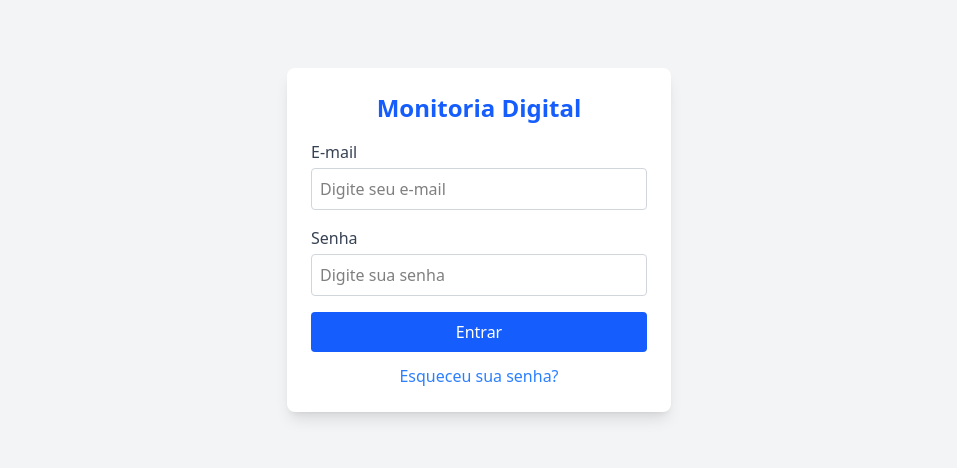
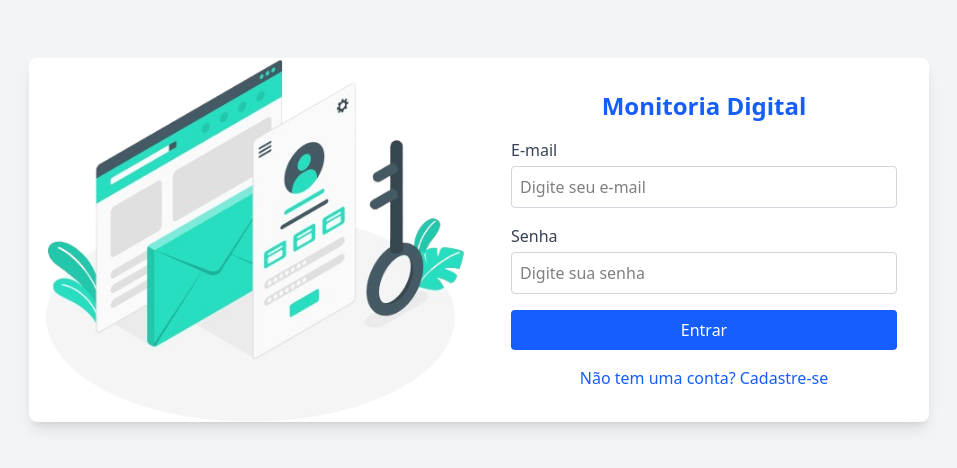
Before and after one commit to alvaromsp87/MonitoriaDigital, a Next.js app: page /login in a window 1280 px wide. Shown: the part 160-628 px from the top of the page, without its empty margins (161-1118 px from the left). Built offline with nearby package versions, Linux system fonts and the light colour scheme.

Commit message:
"Ajustes em login inicial"

```diff
--- a/app/login/page.tsx
+++ b/app/login/page.tsx
@@ -1,88 +1,107 @@
-"use client"; // Indica que este é um componente cliente (React)
+"use client"; // Indica que este é um componente cliente (React), necessário para uso de hooks no Next.js
 
-import { useState } from "react"; // Importa o hook useState para gerenciar os estados locais
-import { useRouter } from "next/navigation"; // Importa o hook useRouter do Next.js para redirecionamento de navegação
-import Link from "next/link"; // Importa o Link para navegação entre páginas do Next.js
+import { useState } from "react"; // Importa o hook useState para gerenciar estados locais
+import { useRouter } from "next/navigation"; // Importa o useRouter para navegação dentro do Next.js
+import { motion } from "framer-motion"; // Importa motion para animações
+import Image from "next/image"; // Importa o componente Image do Next.js para otimização de imagens
 
 export default function Login() {
-  // Estado para armazenar o e-mail e a senha do usuário
-  const [email, setEmail] = useState("");
-  const [password, setPassword] = useState("");
+  // Estados para armazenar dados do usuário e alternar entre login e cadastro
+  const [email, setEmail] = useState(""); // Estado para armazenar o e-mail do usuário
+  const [password, setPassword] = useState(""); // Estado para armazenar a senha do usuário
+  const [isSignUp, setIsSignUp] = useState(false); // Estado para alternar entre login e cadastro
 
-  // Hook de navegação do Next.js
-  const router = useRouter();
+  const router = useRouter(); // Instância do roteador para redirecionamento de páginas
 
-  // Função que será chamada ao submeter o formulário
-  const handleSubmit = (e: React.FormEvent) => {
-    e.preventDefault(); // Impede o comportamento padrão de envio do formulário (recarregar a página)
-    console.log("Login:", { email, password }); // Loga o e-mail e a senha no console (para fins de depuração)
+  // Função que será executada quando o formulário for enviado
+  const handleSubmit = (e) => {
+    e.preventDefault(); // Evita o comportamento padrão do formulário de recarregar a página
 
-    // Simulação de verificação de tipo de usuário (admin, user, monitor)
-    const isAdmin = email === "admin@exemplo.com" && password === "123456"; // Verifica se é um admin
-    const isUser = email === "user@exemplo.com" && password === "123456";   // Verifica se é um usuário comum
+    // Simulação de autenticação com base em e-mail e senha fixos
+    const isAdmin = email === "admin@exemplo.com" && password === "123456"; // Verifica se o usuário é admin
+    const isUser = email === "user@exemplo.com" && password === "123456"; // Verifica se é um usuário comum
     const isMonitor = email === "monitor@exemplo.com" && password === "123456"; // Verifica se é um monitor
 
-    if (isAdmin) {
-      // Se o usuário for admin, redireciona para o dashboard do admin
-      router.push("/admin/dashboard");
-    } else if (isUser) {
-      // Se o usuário for comum, redireciona para o dashboard do usuário
-      router.push("/User/dashboard");
-    } else if (isMonitor) {
-      // Se for monitor, redireciona para o dashboard do monitor
-      router.push("/monitor/dashboard");
-    } else {
-      // Caso o e-mail e a senha não correspondam a nenhum usuário válido, exibe uma mensagem de erro
-      alert("E-mail ou senha inválidos!");
-    }
+    // Redireciona o usuário para a página correspondente ao seu tipo de conta
+    if (isAdmin) router.push("/admin/dashboard");
+    else if (isUser) router.push("/User/dashboard");
+    else if (isMonitor) router.push("/monitor/dashboard");
+    else alert("E-mail ou senha inválidos!"); // Exibe um alerta caso as credenciais estejam erradas
   };
 
   return (
     <div className="flex items-center justify-center min-h-screen bg-gray-100">
-      <div className="bg-white p-6 rounded-lg shadow-lg w-96">
+      {/* Container principal que contém a imagem e o formulário */}
+      <div className="flex bg-white shadow-lg rounded-lg overflow-hidden w-[900px]">
+
+        {/* Seção da imagem - Visível apenas em telas médias para cima (md:block) */}
+        <div className="hidden md:block w-1/2 relative">
+          <Image
+            src="/image/login.png" // Caminho da imagem dentro da pasta public
+            alt="Imagem de login" // Texto alternativo para acessibilidade
+            layout="fill" // Faz a imagem ocupar todo o espaço disponível do contêiner
+            objectFit="cover" // Ajusta a imagem para cobrir toda a área disponível sem distorção
+          />
+        </div>
+
+        {/* Seção do formulário - Responsiva (ocupa 100% em telas pequenas e 50% em maiores) */}
+        <motion.div
+          className="w-full md:w-1/2 p-8 flex flex-col justify-center"
+          initial={{ opacity: 0, x: isSignUp ? 100 : -100 }} // Define o estado inicial da animação (deslocado para o lado)
+          animate={{ opacity: 1, x: 0 }} // Define a animação ao montar o componente (traz para posição normal)
+          transition={{ duration: 0.5 }} // Tempo de duração da animação
+        >
+          {/* Título da seção, mudando conforme o estado de login/cadastro */}
           <h3 className="text-center text-blue-600 text-2xl font-semibold mb-4">
-          Monitoria Digital
+            {isSignUp ? "Cadastro" : "Monitoria Digital"}
           </h3>
+
+          {/* Formulário de login/cadastro */}
           <form onSubmit={handleSubmit}>
+            {/* Campo de entrada do e-mail */}
             <div className="mb-4">
               <label htmlFor="email" className="block text-gray-700 font-medium">E-mail</label>
               <input
                 type="email"
                 id="email"
-              value={email}
-              onChange={(e) => setEmail(e.target.value)}
+                value={email} // Controlado pelo estado email
+                onChange={(e) => setEmail(e.target.value)} // Atualiza o estado ao digitar
                 placeholder="Digite seu e-mail"
                 className="w-full p-2 border border-gray-300 rounded mt-1 focus:ring-2 focus:ring-blue-400 focus:outline-none"
-              required
+                required // Campo obrigatório
               />
             </div>
 
+            {/* Campo de entrada da senha */}
             <div className="mb-4">
               <label htmlFor="password" className="block text-gray-700 font-medium">Senha</label>
               <input
                 type="password"
                 id="password"
-              value={password}
-              onChange={(e) => setPassword(e.target.value)}
+                value={password} // Controlado pelo estado password
+                onChange={(e) => setPassword(e.target.value)} // Atualiza o estado ao digitar
                 placeholder="Digite sua senha"
                 className="w-full p-2 border border-gray-300 rounded mt-1 focus:ring-2 focus:ring-blue-400 focus:outline-none"
-              required
+                required // Campo obrigatório
               />
             </div>
 
+            {/* Botão de envio do formulário */}
             <button
               type="submit"
               className="w-full bg-blue-600 text-white py-2 rounded hover:bg-blue-700 transition duration-300"
             >
-            Entrar
+              {isSignUp ? "Cadastrar" : "Entrar"} {/* Alterna entre Entrar e Cadastrar */}
             </button>
+          </form>
 
-          <div className="mt-3 text-center">
-            <Link href="/recuperar-senha" className="text-blue-500 hover:underline">
-              Esqueceu sua senha?
-            </Link>
+          {/* Botão para alternar entre login e cadastro */}
+          <div className="mt-4 text-center">
+            <button onClick={() => setIsSignUp(!isSignUp)} className="text-blue-600 hover:underline">
+              {isSignUp ? "Já tem uma conta? Entrar" : "Não tem uma conta? Cadastre-se"}
+            </button>
           </div>
-        </form>
+        </motion.div>
       </div>
     </div>
   );
--- a/app/page.tsx
+++ b/app/page.tsx
@@ -1,12 +1,13 @@
-import Link from "next/link"; // Importa o Link do Next.js
+
+// pages/index.jsx (Página inicial)
+import Link from "next/link";
 
 export default function Home() {
   return (
-    <main className="flex min-h-screen flex-col items-center justify-center bg-gray-100 text-gray-900">
+    <main className="flex min-h-screen items-center justify-center bg-gray-100 text-gray-900">
+      <div className="text-center">
         <h1 className="text-4xl font-bold">Bem-vindo ao Monitoria Digital</h1>
         <p className="mt-4 text-lg">Seu app de monitoria escolar com suporte interativo.</p>
-
-      {/* Botão de redirecionamento para a página de login */}
         <div className="mt-8">
           <Link href="/login">
             <button className="bg-blue-600 text-white px-6 py-3 rounded-lg hover:bg-blue-700 transition">
@@ -14,6 +15,7 @@ export default function Home() {
             </button>
           </Link>
         </div>
+      </div>
     </main>
   );
 }
--- /dev/null
+++ b/components/AuthForm.tsx
@@ -0,0 +1,19 @@
+// components/AuthForm.tsx
+interface AuthFormProps {
+    isSignUp: boolean;
+  }
+
+  export default function AuthForm({ isSignUp }: AuthFormProps) {
+    return (
+      <form className="space-y-4">
+        {isSignUp && (
+          <input type="text" placeholder="Nome" className="w-full px-4 py-2 border rounded-md" />
+        )}
+        <input type="email" placeholder="Email" className="w-full px-4 py-2 border rounded-md" />
+        <input type="password" placeholder="Senha" className="w-full px-4 py-2 border rounded-md" />
+        <button className="w-full bg-blue-600 text-white py-2 rounded-md hover:bg-blue-700 transition">
+          {isSignUp ? "Cadastrar" : "Entrar"}
+        </button>
+      </form>
+    );
+  }
--- a/package.json
+++ b/package.json
@@ -11,7 +11,8 @@
   "dependencies": {
     "@tailwindcss/vite": "^4.0.10",
     "chart.js": "^4.4.8",
-    "next": "15.2.1",
+    "framer-motion": "^12.6.0",
+    "next": "^15.2.4",
     "react": "^19.0.0",
     "react-dom": "^19.0.0"
   },
```
Also changed, not shown: public/image/login.png (added), 1 other file (tests, documents, lock files or other folders). Lines whose indentation alone changed are shown as unchanged.
